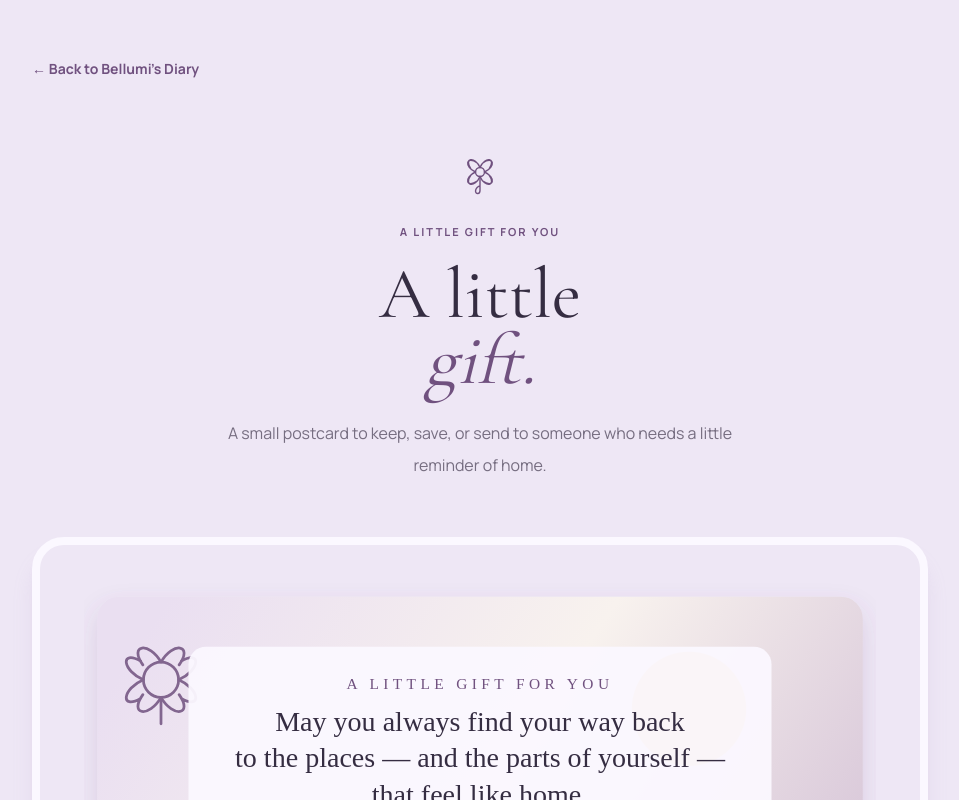
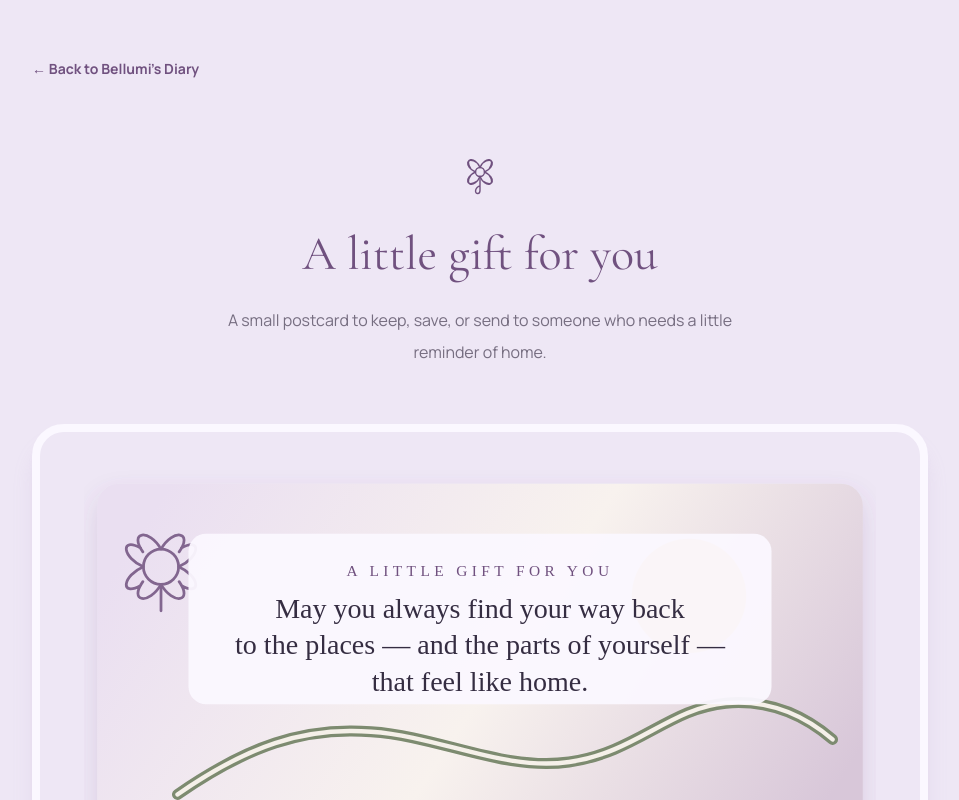
Before and after one commit to bellabloombb0-cyber/bellumis-diary, a Next.js app: page /a-little-gift in a window 1280 px wide. Shown: the top 800 px of the page, without its empty margins (160-1119 px from the left). Built offline with nearby package versions, Linux system fonts and the light colour scheme.

Commit message:
Update page.tsx

```diff
--- a/app/a-little-gift/page.tsx
+++ b/app/a-little-gift/page.tsx
@@ -15,9 +15,8 @@ export default function LittleGiftPage() {
 
         <section className="mt-12 text-center sm:mt-16">
           <PassifloraLogo className="mx-auto h-14 w-14 text-lilac-deep" />
-          <p className="section-kicker mt-6 text-lilac-deep">A little gift for you</p>
-          <h1 className="mt-5 font-[family-name:var(--font-display)] text-5xl leading-[.92] sm:text-7xl">A little<br /><em className="font-normal text-lilac-deep">gift.</em></h1>
-          <p className="mx-auto mt-6 max-w-lg text-base leading-8 text-ink/65">A small postcard to keep, save, or send to someone who needs a little reminder of home.</p>
+          <h1 className="mt-6 font-[family-name:var(--font-display)] text-4xl leading-tight text-lilac-deep sm:text-5xl">A little gift for you</h1>
+          <p className="mx-auto mt-5 max-w-lg text-base leading-8 text-ink/65">A small postcard to keep, save, or send to someone who needs a little reminder of home.</p>
         </section>
 
         <section className="mt-12 overflow-hidden rounded-[2rem] border-8 border-mist bg-mist shadow-xl shadow-lilac/20 sm:mt-14">
```
